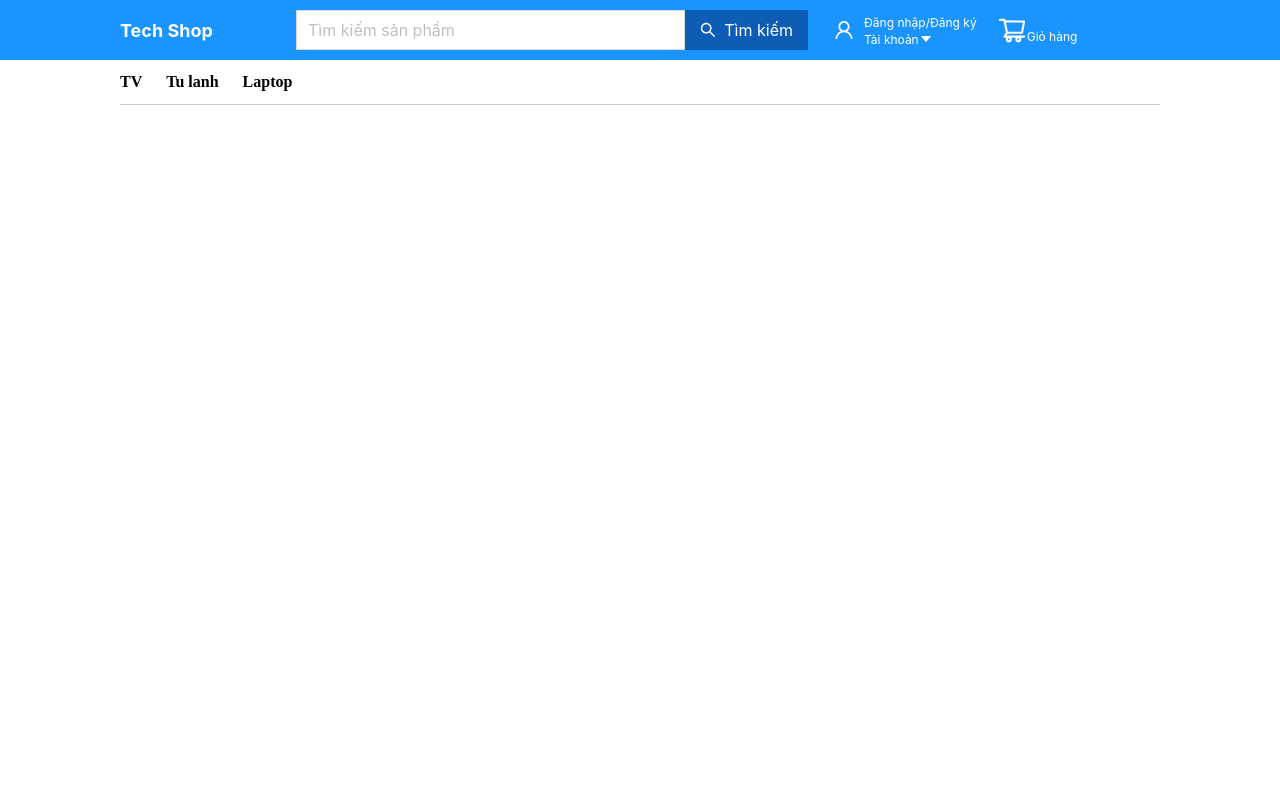
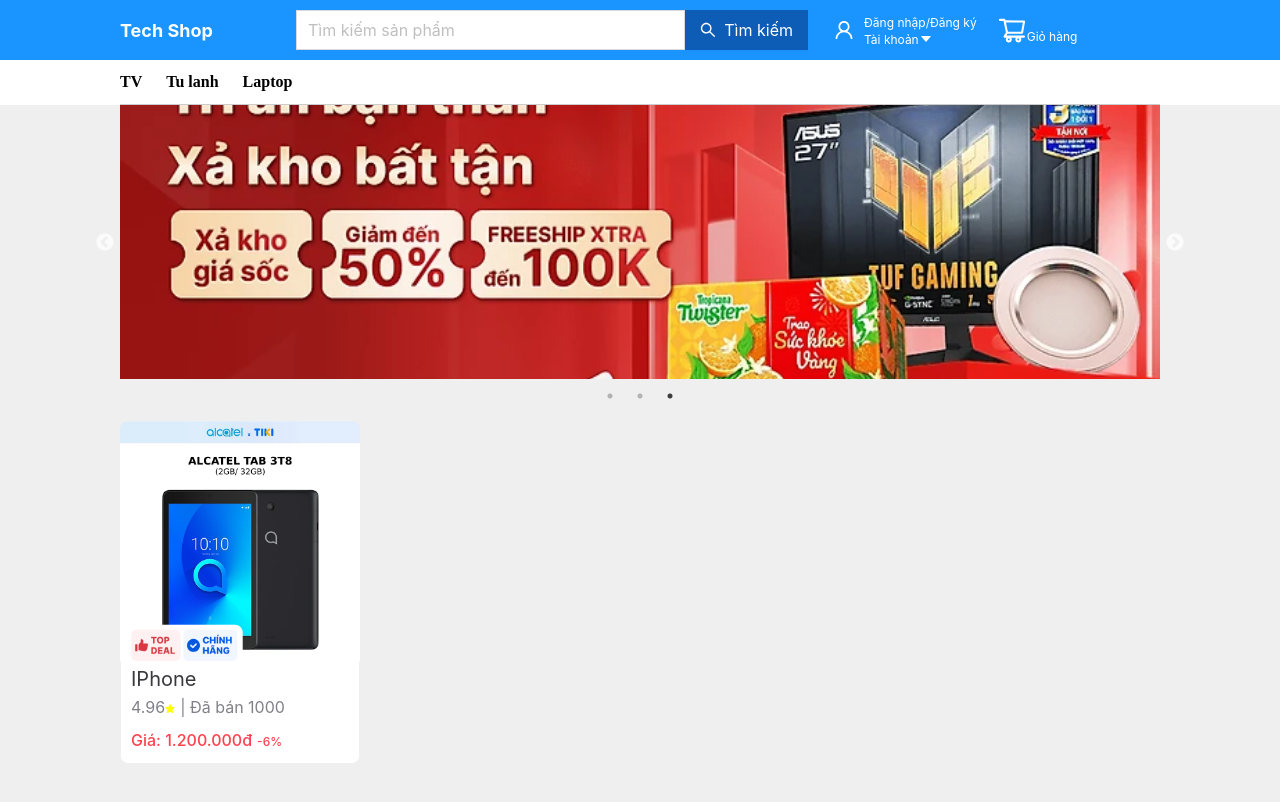
Before and after one commit to Nguyen1976/TechShop, a React (Create React App) app in the folder fe/ui-app/: page / in a window 1280 px wide. Shown: the top 802 px of the page. Built offline with nearby package versions, Linux system fonts and the light colour scheme.

Commit message:
Done CardProductComponent

```diff
--- /dev/null
+++ b/fe/ui-app/src/components/CardComponent/CardComponent.jsx
@@ -0,0 +1,35 @@
+import React from 'react';
+import CardProduct from '../../assets/images/cardProduct.webp';
+import { StyleNameProduct, WrapperCardStyle, WrapperDiscountText, WrapperPriceText, WrapperReportText, WrapperImageStyle } from './style';
+import { StarFilled } from '@ant-design/icons'
+import wrapperImgCard from '../../assets/images/wrapperImgCard.png'
+
+function CardComponent() {
+    return (
+        <>
+            <WrapperCardStyle
+                hoverable
+                headStyle={{ width: "200px" }}
+                style={{ width: 240 }}
+                bodyStyle={{ padding: "10px" }}
+                cover={<img alt="example" src={CardProduct} />}
+            >
+                <WrapperImageStyle src={wrapperImgCard} alt='img'/>
+                <StyleNameProduct>IPhone</StyleNameProduct>
+                <WrapperReportText>
+                    <span>
+                        4.96
+                        <StarFilled style={{ fontSize: "10px", color: "yellow", marginRight: "5px" }} />
+                    </span>
+                    <span>| Đã bán 1000</span>
+                </WrapperReportText>
+                <WrapperPriceText>
+                    Giá: 1.200.000đ
+                    <WrapperDiscountText>-6%</WrapperDiscountText>
+                </WrapperPriceText>
+            </WrapperCardStyle>
+        </>
+    );
+}
+
+export default CardComponent;
--- /dev/null
+++ b/fe/ui-app/src/components/CardComponent/style.js
@@ -0,0 +1,49 @@
+import { Card } from "antd";
+import styled from "styled-components";
+
+export const WrapperCardStyle = styled(Card)`
+    width: 200px;
+    &img {
+        width: 200px;
+        height: 200px;
+        object-fit: cover;
+    }
+    position: relative;
+`
+
+export const StyleNameProduct = styled.div`
+    font-weight: 400;
+    font-size: 20px;
+    line-height: 16px;
+    color: rgb(56, 56, 61);
+`
+
+export const WrapperReportText = styled.div`
+    font-size: 16px;
+    color: rgb(128, 128, 137);
+    display: flex;
+    align-items: center;
+    margin-top: 8px;
+`
+
+export const WrapperPriceText = styled.div`
+    color: rgb(255, 66, 78);
+    font-size: 16px;
+    font-weight: 500;
+    margin-top: 8px;
+`
+
+export const WrapperDiscountText = styled.span`
+    color: rgb(255, 66, 78);
+    font-size: 12px;
+    font-weight: 500;
+    margin-left: 5px;
+`
+
+export const WrapperImageStyle = styled.img`
+    width: 100%;
+    height: 70%;
+    position: absolute;
+    top: 0;
+    left: 0;
+`
--- a/fe/ui-app/src/components/HeaderComponent/style.js
+++ b/fe/ui-app/src/components/HeaderComponent/style.js
@@ -5,6 +5,7 @@
 export const WrapperHeader = styled(Row)`
     padding: 10px 120px;
     background-color: rgb(26, 148, 255);
+    flex-wrap: nowrap;
 `
 
 export const WrapperTextHeaderCenter = styled(Col)`
@@ -29,4 +30,5 @@
 export const WrapperTextHeaderSmall = styled.span`
     font-size: 12px;
     color: white;
+    white-space: nowrap;
 `
--- a/fe/ui-app/src/index.js
+++ b/fe/ui-app/src/index.js
@@ -3,7 +3,6 @@
 import './index.css';
 import App from './App';
 import reportWebVitals from './reportWebVitals';
-import 'antd/dist/antd';
 import { Provider } from 'react-redux';
 import { store } from './redux/store';
 
--- a/fe/ui-app/src/pages/HomePage/HomePage.jsx
+++ b/fe/ui-app/src/pages/HomePage/HomePage.jsx
@@ -1,9 +1,17 @@
+import React from "react";
 import TypeProduct from "../../components/TypeProduct/TypeProduct";
 import { WrapperTypeProduct } from "./style";
+import SliderComponent from "../../components/SliderComponent/SliderComponent";
+import slider1 from "../../assets/images/slider1.webp";
+import slider2 from "../../assets/images/slider2.webp";
+import CardComponent from "../../components/CardComponent/CardComponent";
+
 
 function HomePage() {
     const arr = ['TV', 'Tu lanh', 'Laptop'];
+
     return (
+        <>
             <div style={{ padding: '0 120px' }}>
                 <WrapperTypeProduct>
                     {arr.map((item) => (
@@ -11,6 +19,13 @@
                     ))}
                 </WrapperTypeProduct>
             </div>
+            <div id="container" style={{ backgroundColor: "#efefef", padding: "0 120px", height: "1000px" }}>
+                <SliderComponent arrImages={[slider1, slider2, slider1]} />
+                <div style={{ marginTop: "40px", display: "flex", alignItems: "center" }}>
+                    <CardComponent />
+                </div>
+            </div>
+        </>
     );
 }
 
```
Also changed, not shown: fe/ui-app/src/assets/images/cardProduct.webp (added), fe/ui-app/src/assets/images/wrapperImgCard.png (added). Lines whose indentation alone changed are shown as unchanged.
